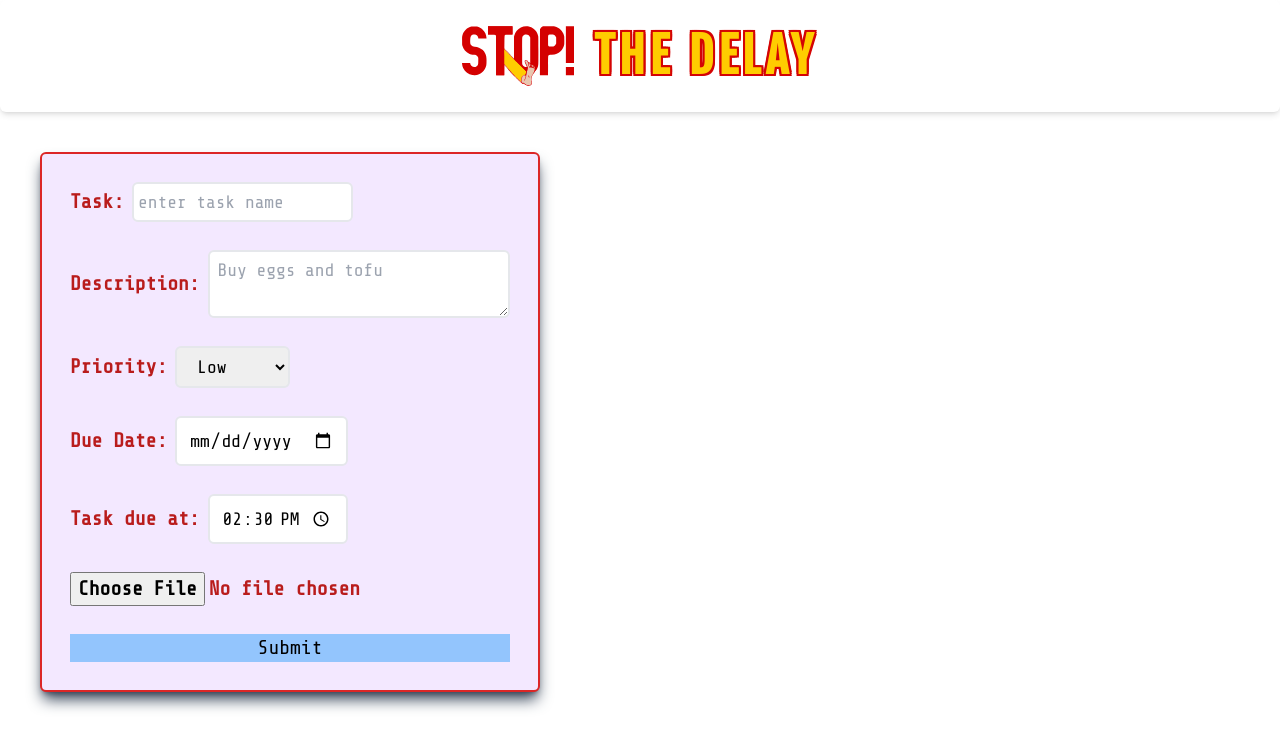
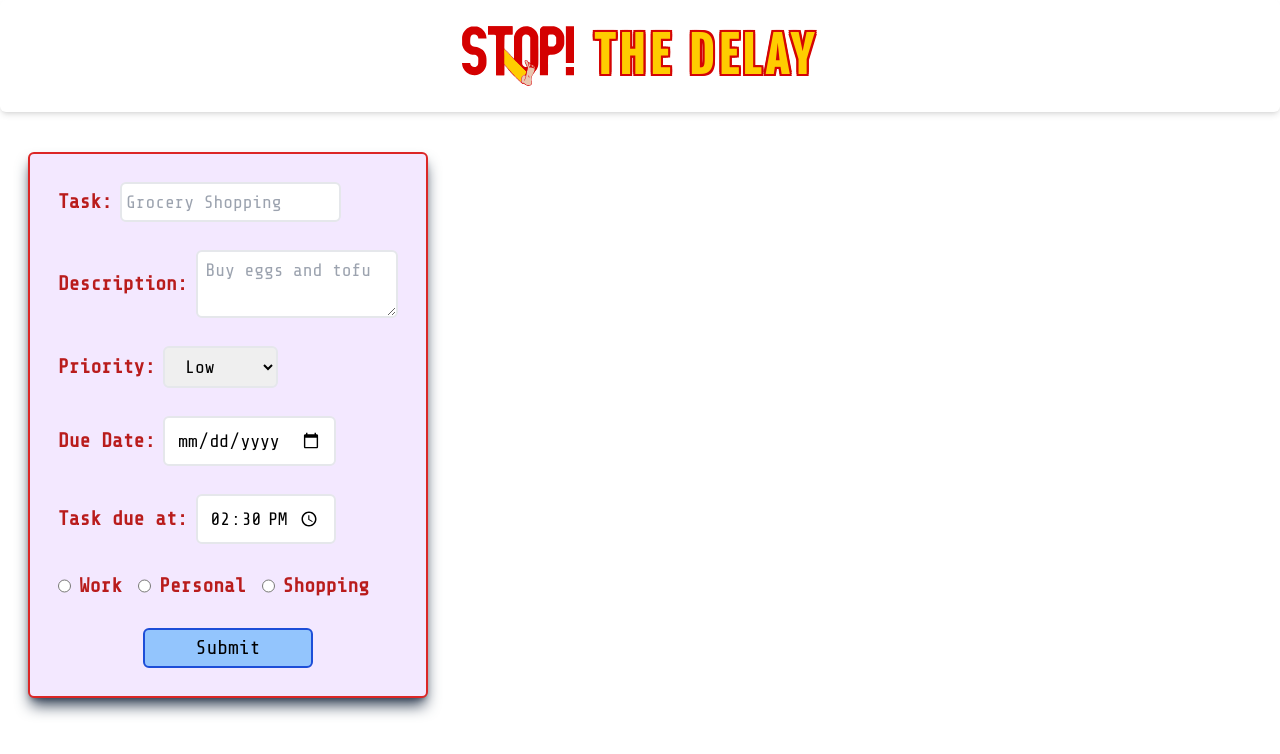
Before and after one commit to sydas13/to-do-app, a React (Vite) app: page / in a window 1280 px wide. Shown: the top 754 px of the page. Built offline with nearby package versions, Linux system fonts and the light colour scheme.

Commit message:
adding radio buttons, customizing the submit button

```diff
--- /dev/null
+++ b/src/components/Form.jsx
@@ -0,0 +1,116 @@
+export default function Form() {
+  return (
+    <form className="sliding-window shadow-lg shadow-slate-700 hover:shadow rounded-md px-7 py-7 flex flex-col space-y-7 font-form text-xl mx-auto mb-10 sm:ml-7  bg-purple-100 border-2 border-red-600 hover:border w-[50%] max-w-[400px] min-w-[330px]">
+      <div className="flex flex-row items-center justify-start space-x-2">
+        <label className="font-bold text-red-700" htmlFor="todo-name">
+          Task:
+        </label>
+        <input
+          type="text"
+          placeholder="Grocery Shopping"
+          id="todo-name"
+          name="todo-name"
+          className="form-label border-2 rounded-md h-10 px-1 text-base sm:text-lg"
+        ></input>
+      </div>
+      <div className="flex flex-row space-x-2 items-center justify-start">
+        <label
+          className=" form-label font-bold  text-red-700"
+          htmlFor="todo-description"
+        >
+          Description:
+        </label>
+        <textarea
+          rows={2}
+          cols={20}
+          placeholder="Buy eggs and tofu"
+          id="todo-description"
+          name="todo-description"
+          className="border-2 rounded-md px-2 text-lg w-full py-1"
+        ></textarea>
+      </div>
+      <div className="flex flex-row space-x-2 items-center justify-start">
+        <label className="form-label font-bold text-red-700" htmlFor="priority">
+          Priority:
+        </label>
+        <select
+          className="border-2 rounded-md text-lg py-2 px-4"
+          id="priority"
+          name="priority"
+        >
+          <option value="low">Low</option>
+          <option value="medium">Medium</option>
+          <option value="high">High</option>
+        </select>
+      </div>
+      <div className="flex flex-row space-x-2 items-center justify-start">
+        <label className="form-label font-bold text-red-700" htmlFor="date">
+          Due Date:
+        </label>
+        <input
+          id="date"
+          name="date"
+          className="border-2 rounded-md text-lg px-3 py-2"
+          type="date"
+        ></input>
+      </div>
+      <div className="flex flex-row space-x-2 items-center justify-start">
+        <label className="form-label font-bold text-red-700" htmlFor="time">
+          Task due at:
+        </label>
+        <input
+          id="time"
+          defaultValue="14:30"
+          name="time"
+          className="border-2 rounded-md text-lg px-3 py-2"
+          type="time"
+        ></input>
+      </div>
+
+      <div className="flex flex-col  justify-start sm:flex-row sm:space-x-4">
+        <div className="flex flex-row space-x-2 mx-0">
+          <input
+            type="radio"
+            name="category"
+            id="work"
+            value="work"
+            className=""
+          ></input>
+          <label className="font-bold text-red-700" htmlFor="work">
+            Work
+          </label>
+        </div>
+        <div className="flex flex-row space-x-2 mx-0">
+          <input
+            type="radio"
+            name="category"
+            id="personal"
+            value="personal"
+            className=""
+          ></input>
+          <label className="font-bold text-red-700" htmlFor="personal">
+            Personal
+          </label>
+        </div>
+        <div className="flex flex-row space-x-2">
+          <input
+            type="radio"
+            name="category"
+            id="shopping"
+            value="shopping"
+            className=""
+          ></input>
+          <label className="font-bold text-red-700" htmlFor="shopping">
+            Shopping
+          </label>
+        </div>
+      </div>
+      <button
+        type="submit"
+        className="bg-blue-300 h-10 w-[50%] mx-auto rounded-md border-2 border-blue-700 hover:border-0"
+      >
+        Submit
+      </button>
+    </form>
+  );
+}
--- a/src/components/Main.jsx
+++ b/src/components/Main.jsx
@@ -1,92 +1,8 @@
-import flamingo from "../assets/flamingo.svg";
+import Form from "./Form";
 export default function Main() {
   return (
     <main className="w-screen mt-10 ">
-      <form className="sliding-window shadow-lg shadow-slate-700 hover:shadow rounded-md px-7 py-7 flex flex-col space-y-7 font-form text-xl ml-10  bg-purple-100 border-2 border-red-600 hover:border max-w-[500px] min-w-[300px]">
-        <div className="flex flex-row items-center justify-start space-x-2">
-          <label className="font-bold text-red-700" htmlFor="todo-name">
-            Task:
-          </label>
-          <input
-            type="text"
-            placeholder="enter task name"
-            id="todo-name"
-            name="todo-name"
-            className="form-label border-2 rounded-md h-10 px-1 text-base sm:text-lg"
-          ></input>
-        </div>
-        <div className="flex flex-row space-x-2 items-center justify-start">
-          <label
-            className=" form-label font-bold  text-red-700"
-            htmlFor="todo-description"
-          >
-            Description:
-          </label>
-          <textarea
-            rows={2}
-            cols={20}
-            placeholder="Buy eggs and tofu"
-            id="todo-description"
-            name="todo-description"
-            className="border-2 rounded-md px-2 text-lg w-full py-1"
-          ></textarea>
-        </div>
-        <div className="flex flex-row space-x-2 items-center justify-start">
-          <label
-            className="form-label font-bold text-red-700"
-            htmlFor="priority"
-          >
-            Priority:
-          </label>
-          <select
-            className="border-2 rounded-md text-lg py-2 px-4"
-            id="priority"
-            name="priority"
-          >
-            <option value="low">Low</option>
-            <option value="medium">Medium</option>
-            <option value="high">High</option>
-          </select>
-        </div>
-        <div className="flex flex-row space-x-2 items-center justify-start">
-          <label className="form-label font-bold text-red-700" htmlFor="date">
-            Due Date:
-          </label>
-          <input
-            id="date"
-            name="date"
-            className="border-2 rounded-md text-lg px-3 py-2"
-            type="date"
-          ></input>
-        </div>
-        <div className="flex flex-row space-x-2 items-center justify-start">
-          <label className="form-label font-bold text-red-700" htmlFor="time">
-            Task due at:
-          </label>
-          <input
-            id="time"
-            defaultValue="14:30"
-            name="time"
-            className="border-2 rounded-md text-lg px-3 py-2"
-            type="time"
-          ></input>
-        </div>
-        <div className="flex flex-row space-x-2">
-          <label className="font-bold text-red-700" htmlFor="file">
-            <input type="file" id="file" className=""></input>
-          </label>
-        </div>
-        <button type="submit" className="bg-blue-300">
-          Submit
-        </button>
-      </form>
-      <div className="hidden bg-slate-300 shadow-xl h-[173px] w-[500px] mx-auto rounded-2xl relative mt-28">
-        <img
-          src={flamingo}
-          placeholder="flamingo"
-          className="absolute w-20 h-20 top-[-4.6rem]"
-        ></img>
-      </div>
+      <Form></Form>
     </main>
   );
 }
```
